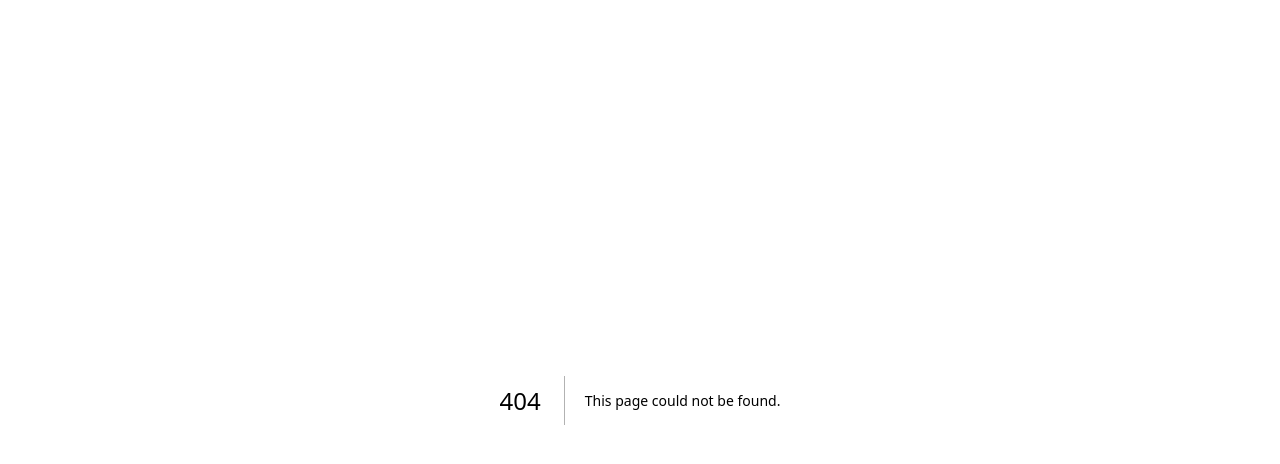
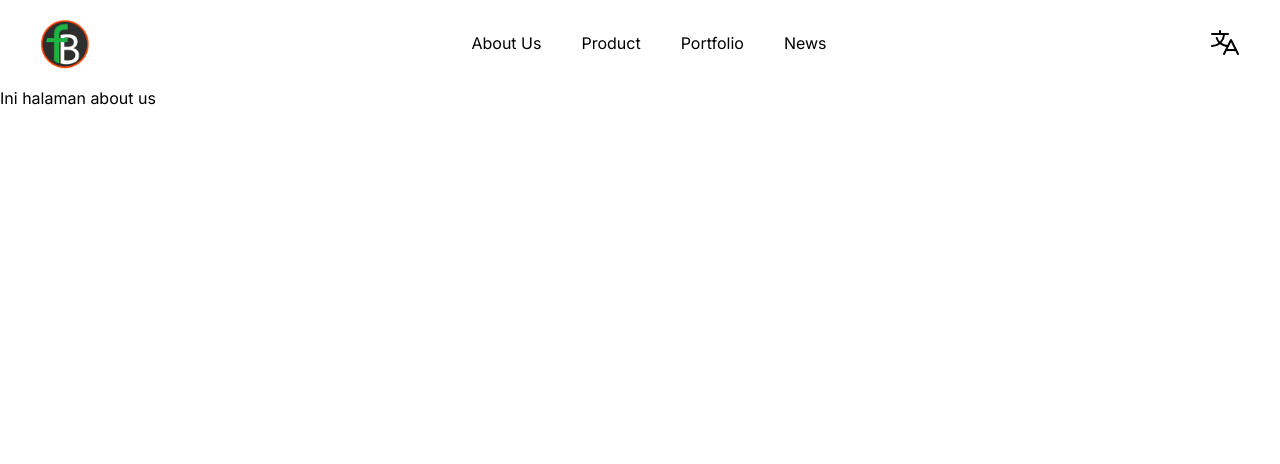
Before and after one commit to dafahfabiansyah/Landing-page-FBI, a Next.js app: page /about in a window 1280 px wide. Before the commit this address had no page. Shown: the top 464 px of the page. Built offline with nearby package versions, Linux system fonts and the light colour scheme.

Commit message:
perf : add more pages

```diff
--- /dev/null
+++ b/src/app/about/page.tsx
@@ -0,0 +1,13 @@
+import Header from '@/components/Header'
+import React from 'react'
+
+const page = () => {
+  return (
+    <>
+    <Header/>
+    <div>Ini halaman about us</div>
+    </>
+  )
+}
+
+export default page
--- /dev/null
+++ b/src/app/news/page.tsx
@@ -0,0 +1,13 @@
+import Header from '@/components/Header'
+import React from 'react'
+
+const page = () => {
+  return (
+    <>
+    <Header/>
+    <div>Ini halaman news</div>
+    </>
+  )
+}
+
+export default page
--- /dev/null
+++ b/src/app/portfolio/page.tsx
@@ -0,0 +1,13 @@
+import Header from '@/components/Header'
+import React from 'react'
+
+const page = () => {
+  return (
+    <>
+    <Header/>
+    <div>Ini halaman portfolio</div>
+    </>
+  )
+}
+
+export default page
--- /dev/null
+++ b/src/app/product/page.tsx
@@ -0,0 +1,13 @@
+import Header from '@/components/Header'
+import React from 'react'
+
+const page = () => {
+  return (
+    <>
+    <Header/>
+    <div>Ini halaman product</div>
+    </>
+  )
+}
+
+export default page
--- a/src/components/Footer.tsx
+++ b/src/components/Footer.tsx
@@ -43,12 +43,12 @@ const Footer = () => {
                   lng: 0
                 }}/>
 
-                <p className="flex items-center text-sm font-medium text-dark dark:text-white">
+                {/* <p className="flex items-center text-sm font-medium text-dark dark:text-white">
                   <span className="mr-3 text-primary">
                     <PhoneCall size={32} />
                   </span>
                   <span>+62 815 7474 7474 </span>
-                </p>
+                </p> */}
               </div>
             </div>
             <LinkGroup header="Company">
--- a/src/components/Header.tsx
+++ b/src/components/Header.tsx
@@ -37,10 +37,10 @@ const Header = () => {
 
       {/* Menu di tengah */}
       <nav className="flex space-x-4 gap-6">
-        <a href="#" className="hover:text-gray-300">About Us</a>
-        <a href="#product" className="hover:text-gray-300">Product</a>
-        <a href="#" className="hover:text-gray-300">Portfolio</a>
-        <a href="#" className="hover:text-gray-300">News</a>
+        <a href="/about" className="hover:text-gray-300">About Us</a>
+        <a href="/product" className="hover:text-gray-300">Product</a>
+        <a href="/portfolio" className="hover:text-gray-300">Portfolio</a>
+        <a href="/news" className="hover:text-gray-300">News</a>
       </nav>
 
       {/* Tombol Translate di kanan */}
--- a/src/components/HeroSection.tsx
+++ b/src/components/HeroSection.tsx
@@ -15,8 +15,8 @@ const HeroSection = () => {
         backgroundPosition: "center",
         backgroundSize: "cover",
         backgroundRepeat: "no-repeat",
-        width: "100vw",
-        height: "100vh",
+        width: "full",
+        height: "full",
         display: 'flex',
         alignItems: 'center',
         justifyContent: 'center'
@@ -38,10 +38,10 @@ const HeroSection = () => {
       </div>
 
       {/* Deskripsi di bawah bagian utama */}
-      <div className='text-center text-white absolute bottom-0 left-0 bg-white bg-opacity-30 p-4 px-48 w-full'>
+      {/* <div className='text-center text-white absolute bottom-0 left-0 bg-white bg-opacity-30 p-4 px-48 w-full'>
         <h1 className='text-4xl font-bold text-orange-600'>PT. Fresh Beton Indonesia adalah </h1>
         perusahaan beton siap pakai dan beton pracetak. Berdiri sejak Maret 2018 dengan Batching Plant permanen di Neglasari, Sukabumi, bersama dengan Quary dan Crusher PT.GBP. Batching plant memiliki kapasitas 60 m3/jam dengan Armada Truck Mixer 15 unit (kapasitas 7 m3) dan 5 unit Truck minimix. Kami terus berinovasi dalam proses, peralatan, dan material untuk memenuhi standar mutu yang dibutuhkan.
-      </div>
+      </div> */}
     </section>
   );
 };
```
